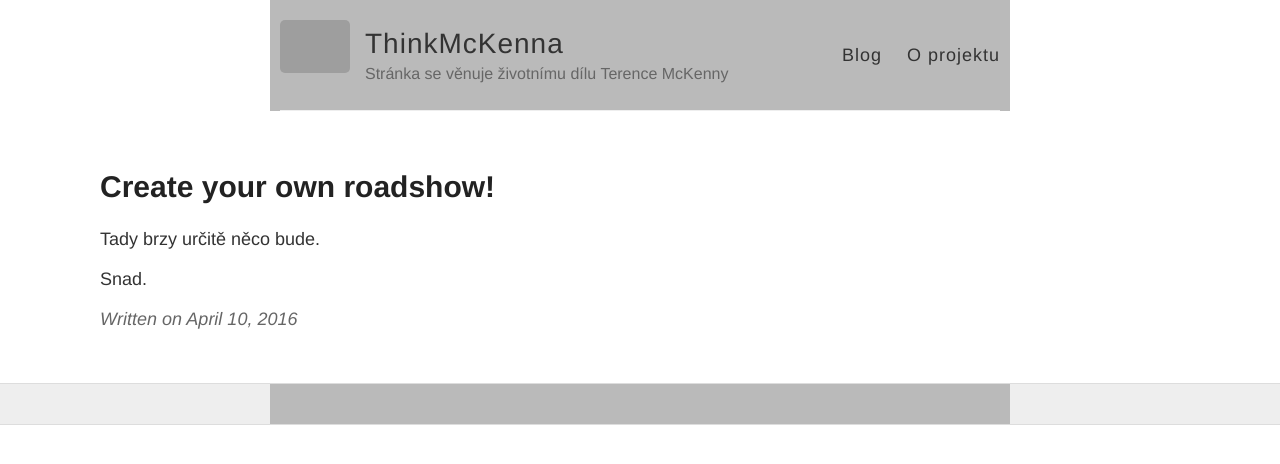
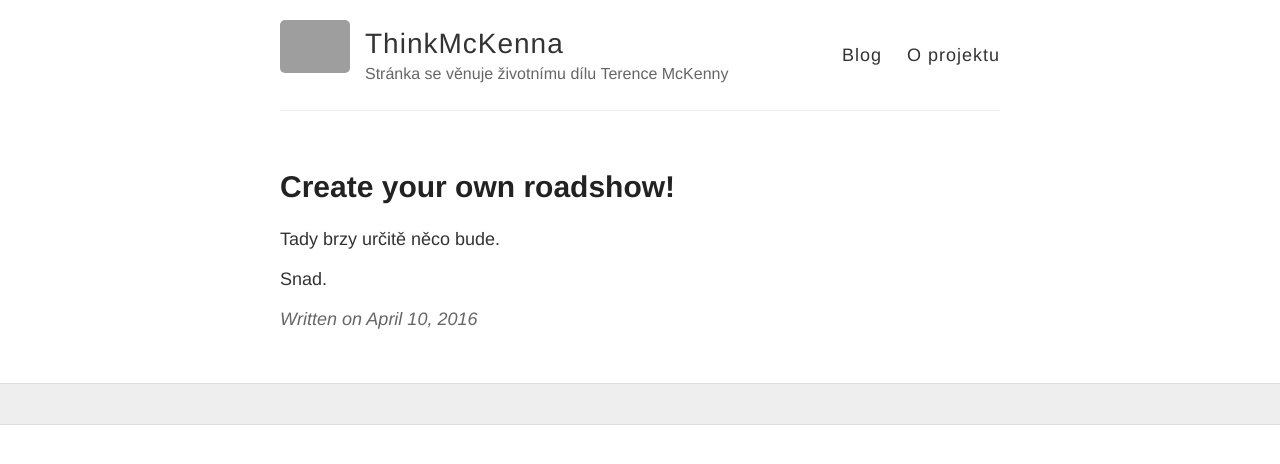
Before and after one commit to lucie-pelikanova/HavelockatGITHUB.github.io, a Jekyll site: the page built from _posts/2016-4-10-Prvni-post.md, in a window 1280 px wide. Shown: the top 464 px of the page. Built offline with Jekyll 4.4.1, drawn with Linux system fonts in a browser that asks for light colours; grey boxes are pictures that could not be loaded.

Commit message:
Update default.html

```diff
--- a/_layouts/default.html
+++ b/_layouts/default.html
@@ -13,22 +13,6 @@
     <link rel="alternate" type="application/rss+xml" title="{{ site.name }} - {{ site.description }}" href="{{ site.baseurl }}/feed.xml" />
 
     <!-- Created with Jekyll Now - http://github.com/barryclark/jekyll-now -->
-  <style>
-    body {
-      background-color:#ffffff;
-    }
-
-    .container{
-      background-color:#bababa;
-    }
-
-    #main{
-      padding:0px 100px 0px 100px;
-    }
-
-
-  </style>
-
   </head>
 
   <body>
@@ -50,7 +34,7 @@
       </div>
     </div>
 
-    <div id="main" role="main">
+    <div id="main" role="main" class="container">
       {{ content }}
     </div>
 
```
